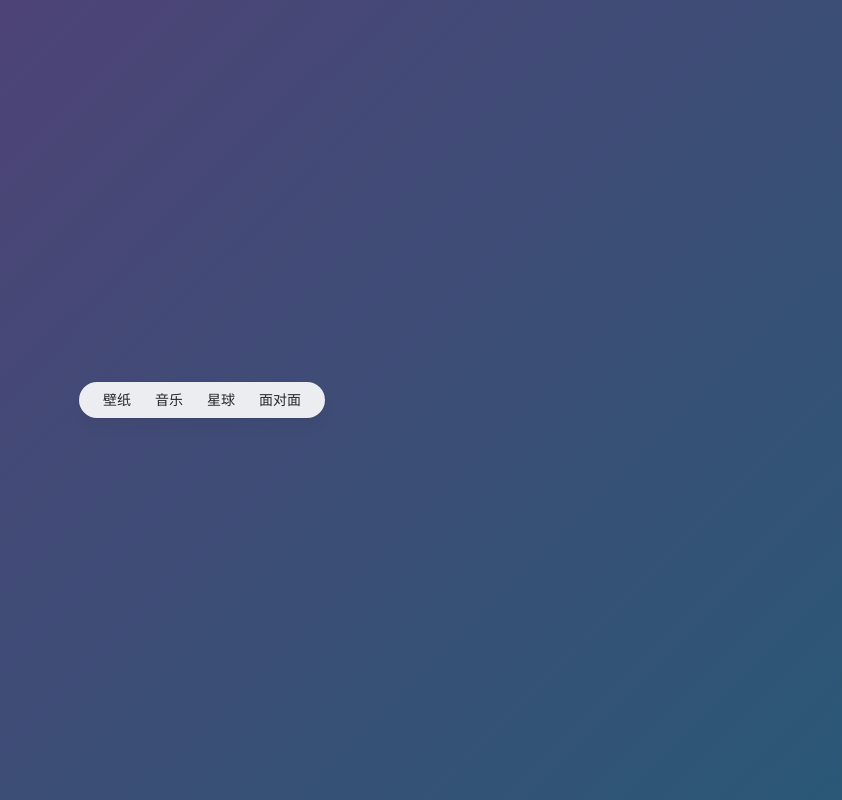
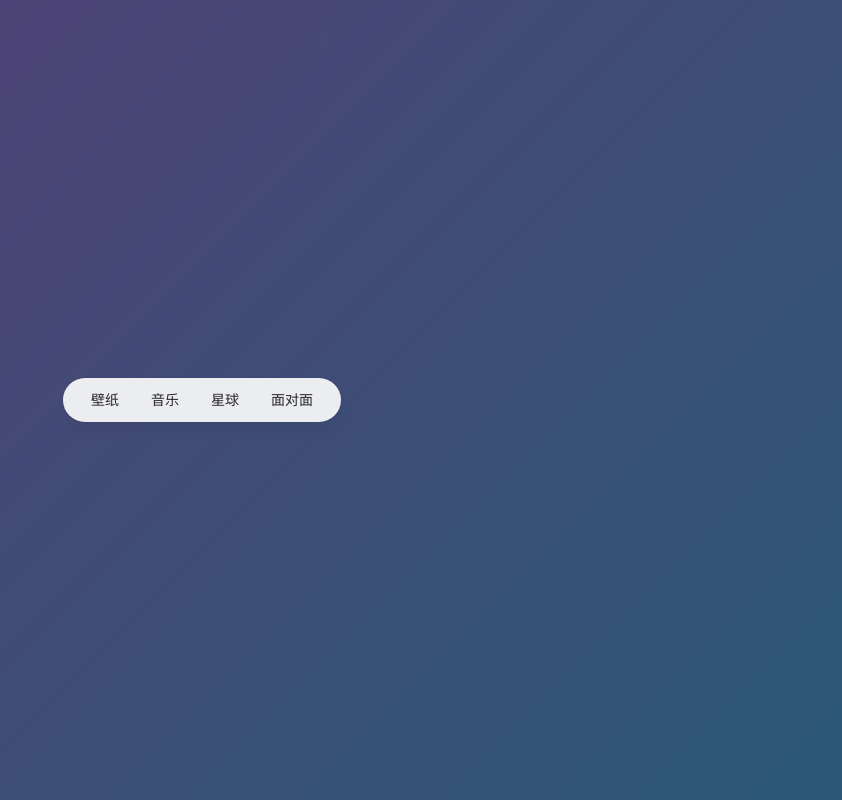
Before and after one commit to luojinghui/neon, a Next.js app: page / in a window 1280 px wide. Shown: the whole page, without its empty margins (438-1280 px from the left). Built offline with nearby package versions, Linux system fonts and the light colour scheme.

Commit message:
feat: add home page

```diff
--- a/src/app/page.tsx
+++ b/src/app/page.tsx
@@ -17,22 +17,22 @@ export default async function Home() {
         <nav className="pointer-events-auto">
           <ul className="flex rounded-full bg-white/90 px-3 text-sm text-zinc-800 shadow-lg shadow-zinc-800/5 ring-1 ring-zinc-900/5 backdrop-blur dark:bg-zinc-800/90 dark:text-zinc-200 dark:ring-white/10">
             <li>
-              <Link className="relative block px-3 py-2 transition hover:text-teal-500 dark:hover:text-teal-400" href="/picture">
+              <Link className="relative block px-4 py-3 transition hover:text-cyan-500 dark:hover:text-cyan-400" href="/picture">
                 壁纸
               </Link>
             </li>
             <li>
-              <Link className="relative block px-3 py-2 transition hover:text-teal-500 dark:hover:text-teal-400" href="/music">
+              <Link className="relative block px-4 py-3 transition hover:text-cyan-500 dark:hover:text-cyan-400" href="/music">
                 音乐
               </Link>
             </li>
             <li>
-              <Link className="relative block px-3 py-2 transition hover:text-teal-500 dark:hover:text-teal-400" href="/chat">
+              <Link className="relative block px-4 py-3 transition hover:text-cyan-500 dark:hover:text-cyan-400" href="/chat">
                 星球
               </Link>
             </li>
             <li>
-              <Link className="relative block px-3 py-2 transition hover:text-teal-500 dark:hover:text-teal-400" href="/video">
+              <Link className="relative block px-4 py-3 transition hover:text-cyan-500 dark:hover:text-cyan-400" href="/video">
                 面对面
               </Link>
             </li>
```
